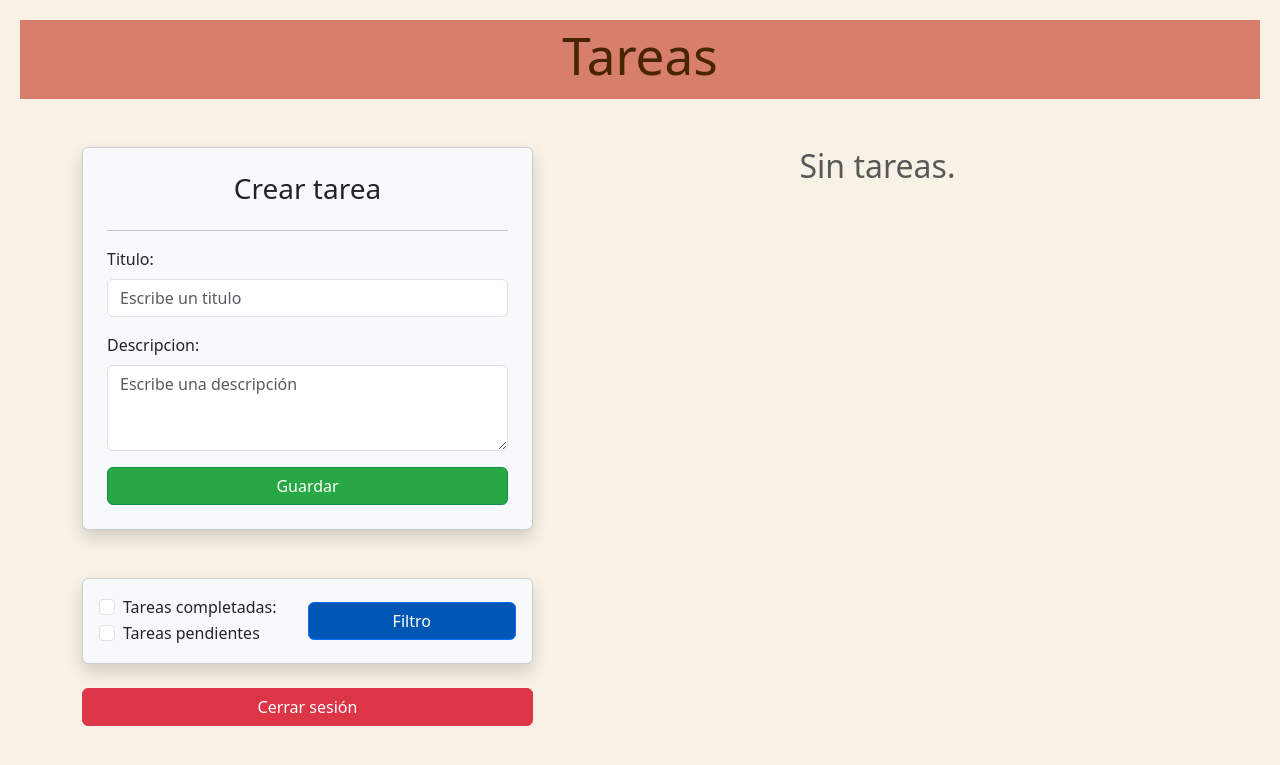
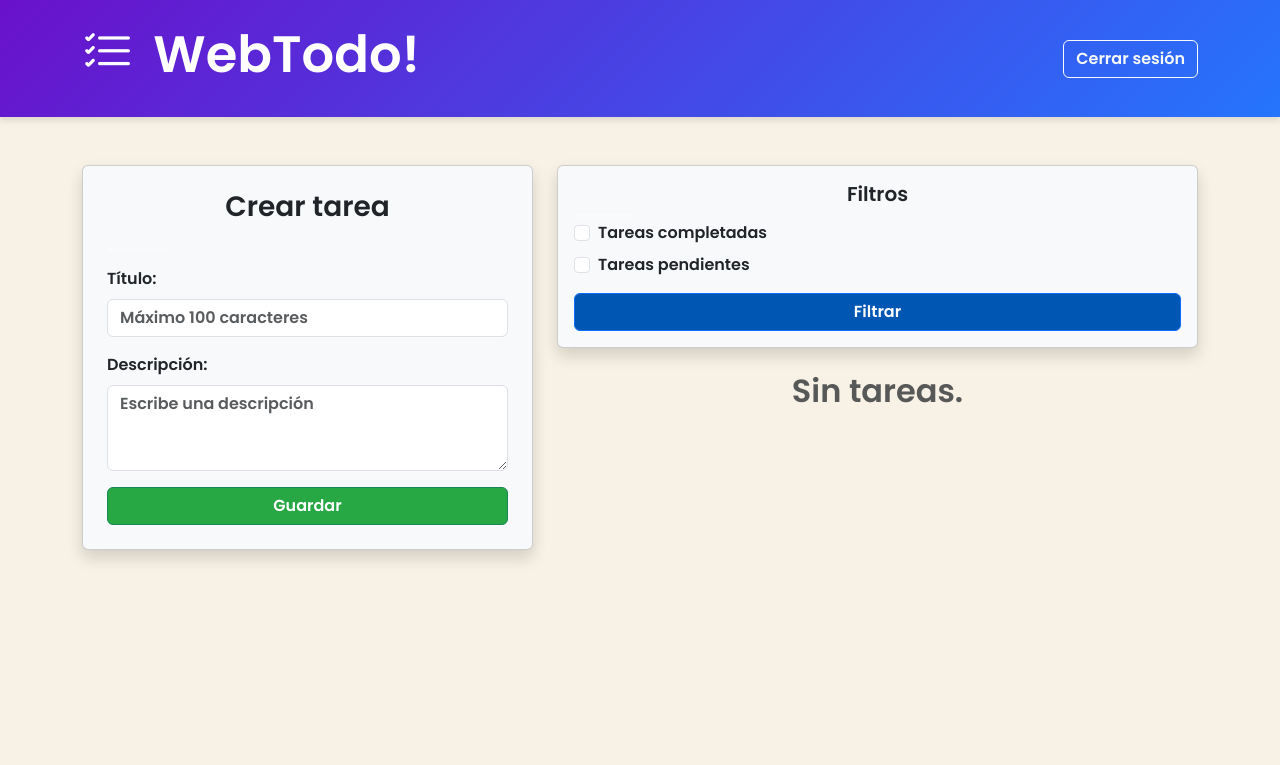
Before and after one commit to PedroxionUABC/To-Do-List, a Django app: page /tasks/ in a window 1280 px wide. Shown: the top 765 px of the page. Run offline with Django 5.2, Linux system fonts and the light colour scheme; the visitor is signed in with stand-in values (Sample User, id 1); data that the repository does not hold is empty.

Commit message:
Cambios Diseño

```diff
--- a/django_project/settings.py
+++ b/django_project/settings.py
@@ -96,7 +96,7 @@ AUTH_PASSWORD_VALIDATORS = [
 # Internationalization
 # https://docs.djangoproject.com/en/5.0/topics/i18n/
 
-LANGUAGE_CODE = 'en-us'
+LANGUAGE_CODE = 'es-mx'
 
 TIME_ZONE = 'UTC'
 
--- a/tasks/static/main.css
+++ b/tasks/static/main.css
@@ -1,13 +1,27 @@
+@import url('https://fonts.googleapis.com/css2?family=Poppins:wght@600&display=swap');
+
 body {
     background-color: #f8f1e5; /* Cambio de fondo a un tono más claro */
     color: #6b4f47; /* Color de texto más oscuro para mejor legibilidad */
+    font-family: 'Poppins', sans-serif;
+}
+
+.task-title {
+    font-size: 3.2rem;
 }
 
 header {
-    background-color: rgb(215, 126, 109);
-    padding: 5px;
-    margin: 20px;
+    background: linear-gradient(135deg, #6a11cb 0%, #2575fc 100%);
+    box-shadow: 0 4px 6px rgba(0, 0, 0, 0.1);
 }
+
+hr {
+    border: none;
+    height: 3px;
+    background-color: #fff;
+    width: 60px;
+}
+
 
 .task-card {
     transition: transform 0.2s; /* Transición suave al pasar el cursor */
--- a/tasks/templates/tasks.html
+++ b/tasks/templates/tasks.html
@@ -1,69 +1,76 @@
 {% load static %}
 <!DOCTYPE html>
-<html lang="en">
+<html lang="es">
 <head>
     <meta charset="UTF-8">
     <meta name="viewport" content="width=device-width, initial-scale=1.0">
+    <title>To-Do List en Python (Proyecto final)</title>
     <link rel="stylesheet" href="https://cdn.jsdelivr.net/npm/bootstrap@5.3.3/dist/css/bootstrap.min.css">
     <link rel="stylesheet" href="{% static 'main.css' %}">
-    <title>To-Do List in Python (Proyecto final)</title>
+    <link href="https://fonts.googleapis.com/css2?family=Poppins:wght@600&display=swap" rel="stylesheet">
+    <link rel="stylesheet" href="https://cdn.jsdelivr.net/npm/bootstrap-icons@1.10.5/font/bootstrap-icons.css">
 </head>
 <body>
-    <header class="text-center mb-5">
-        <h1 class="task-title" style="color: rgb(72, 37, 0); border-radius: 10px; font-size:3.2rem;">Tareas</h1>
+    <header class="bg-primary text-white py-4 mb-5">
+        <div class="container d-flex justify-content-between align-items-center">
+            <h1 class="task-title display-4 fw-bold">
+                <i class="bi bi-list-check me-2"></i> WebTodo!
+            </h1>
+            {% if user.is_authenticated %}
+                <form action="{% url 'logout' %}" method="POST" class="mb-0">
+                    {% csrf_token %}
+                    <button type="submit" class="btn btn-outline-light">Cerrar sesión</button>
+                </form>
+            {% endif %}
+        </div>
     </header>
+
     <div class="container mt-5">
         {% block content %}
         <div class="row">
-            <!-- Formulario de agregar tarea -->
             <div class="col-md-5">
-                <div class="card shadow p-4 mb-5 bg-light rounded">
+                <div class="row">
+                    <div class="col-md-12 mb-4">
+                        <div class="card shadow p-4 bg-light rounded">
                             <h3 class="text-center">Crear tarea</h3>
                             <hr>
                             <form action="{% url 'create_task' %}" method="POST">
                                 {% csrf_token %}
                                 <div class="mb-3">
-                            <label for="title" class="form-label">Titulo:</label>
-                            <input type="text" id="title" name="title" class="form-control" placeholder="Escribe un titulo" required>
+                                    <label for="title" class="form-label">Título:</label>
+                                    <input type="text" id="title" name="title" class="form-control" placeholder="Máximo 100 caracteres" required>
                                 </div>
                                 <div class="mb-3">
-                            <label for="description" class="form-label">Descripcion:</label>
+                                    <label for="description" class="form-label">Descripción:</label>
                                     <textarea id="description" name="description" class="form-control" rows="3" placeholder="Escribe una descripción" required></textarea>
                                 </div>
                                 <button class="btn btn-success w-100" style="background-color: #28a745">Guardar</button>
                             </form>
                         </div>
+                    </div>
+                </div>
+            </div>
 
-                <!-- Filtro -->
-                <div class="card shadow mb-4 bg-light rounded">
-                    <div class="card-body">
-                        <form method="GET" class="d-flex justify-content-between align-items-center">
-                            <div>
-                                <div class="form-check">
+            <div class="col-md-7">
+                <div class="col-md-12 mb-4">
+                    <div class="card shadow p-3 bg-light rounded">
+                        <h5 class="text-center mb-1">Filtros</h5>
+                        <hr class="mt-1 mb-1">
+                        <form method="GET" class="d-flex flex-column">
+                            <div class="form-check mb-2">
                                 <input class="form-check-input" type="checkbox" id="completed" name="completed" {% if request.GET.completed %}checked{% endif %}>
-                                    <label class="form-check-label" for="completed">Tareas completadas:</label>
+                                <label class="form-check-label" for="completed">Tareas completadas</label>
                             </div>
-                                <div class="form-check">
+                            <div class="form-check mb-3">
                                 <input class="form-check-input" type="checkbox" id="pending" name="pending" {% if request.GET.pending %}checked{% endif %}>
                                 <label class="form-check-label" for="pending">Tareas pendientes</label>
                             </div>
-                            </div>
-                            <button type="submit" class="btn btn-primary w-50" style="background-color: #0056b3">Filtro</button>
+                            <button type="submit" class="btn btn-primary w-100" style="background-color: #0056b3">Filtrar</button>
                         </form>
                     </div>
                 </div>
 
-                <!-- Botón Cerrar sesión -->
-                {% if user.is_authenticated %}
-                <form action="{% url 'logout' %}" method="POST" class="mt-3">
-                    {% csrf_token %}
-                    <button type="submit" class="btn btn-danger w-100">Cerrar sesión</button>
-                </form>
-                {% endif %}
-            </div>
 
-            <!-- Lista de tareas -->
-            <div class="col-md-7">
                 {% for task in tasks %}
                     <div class="card mb-3 shadow-sm task-card">
                         <div class="card-body">
@@ -71,9 +78,9 @@
                             <p class="card-text">{{ task.description }}</p>
                             <div class="d-flex align-items-center">
 
-                                <form action="{% url 'task_completed' task.id %}" method="POST">
+                                <form action="{% url 'task_completed' task.id %}" method="POST" class="me-auto">
                                     {% csrf_token %}
-                                    <div class="form-check me-auto">
+                                    <div class="form-check">
                                         <input class="form-check-input" type="checkbox" id="task-{{ task.id }}" name="completed" {% if task.completed %}checked{% endif %} onchange="this.form.submit()">
                                         <label class="form-check-label" for="task-{{ task.id }}">
                                             {% if task.completed %}
@@ -84,14 +91,13 @@
                                         </label>
                                     </div>
                                 </form>
-                                <span class="me-auto"></span>
 
                                 <div class="d-flex">
-                                    <form action="{% url 'edit_task' task.id %}" method="GET">
+                                    <form action="{% url 'edit_task' task.id %}" method="GET" class="me-2">
                                         {% csrf_token %}
-                                        <button type="submit" class="btn btn-primary me-2" style="background-color: #85c1e9 ; color: black;">Editar</button>
+                                        <button type="submit" class="btn btn-primary" style="background-color: #85c1e9; color: black;">Editar</button>
                                     </form>
-                                    <form action="{% url 'delete_task' task.id %}" method="POST" class="d-inline">
+                                    <form action="{% url 'delete_task' task.id %}" method="POST">
                                         {% csrf_token %}
                                         <button type="submit" class="btn btn-danger" style="background-color: rgb(185, 6, 0); color: white;">Eliminar</button>
                                     </form>
@@ -104,8 +110,10 @@
                 {% endfor %}
             </div>
         </div>
+
         {% endblock %}
     </div>
+
     <script src="https://cdn.jsdelivr.net/npm/bootstrap@5.3.3/dist/js/bootstrap.bundle.min.js"></script>
 </body>
 </html>
```
Also changed, not shown: 14 other files. Lines whose indentation alone changed are shown as unchanged.
